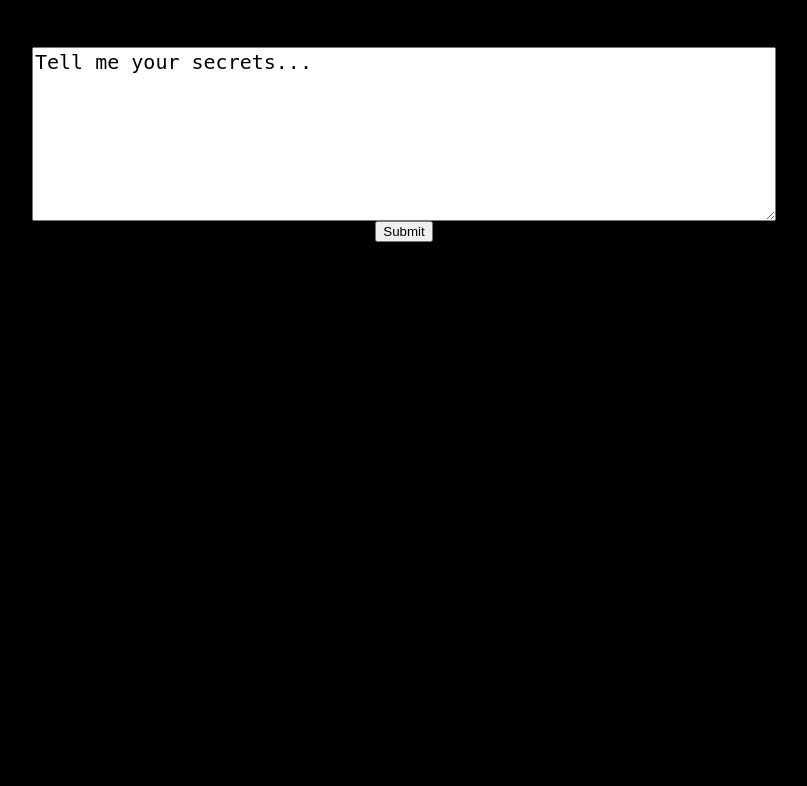
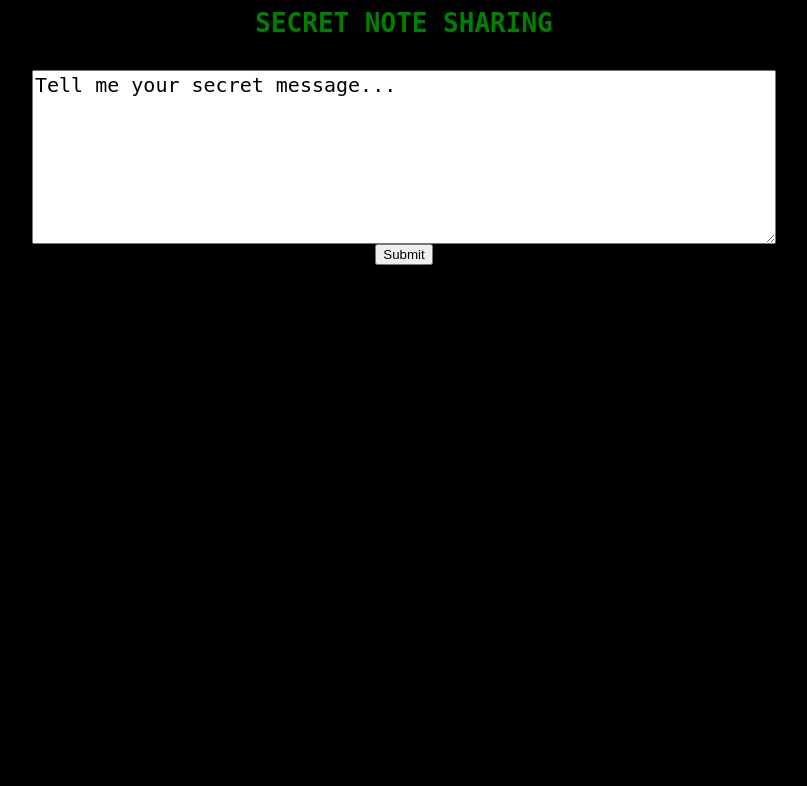
Before and after one commit to masbiery/cs2610_final_project, a Django app: page /secret_note_sharing/ in a window 1280 px wide. Shown: the top 786 px of the page, without its empty margins (236-1043 px from the left). Run offline with Django 3.2, Linux system fonts and the light colour scheme; some libraries are stand-ins or nearby versions.

Commit message:
Updated the templates and added more styling.

```diff
--- a/secret_note_sharing/static/secret_note_sharing/css/style.css
+++ b/secret_note_sharing/static/secret_note_sharing/css/style.css
@@ -1,10 +1,17 @@
 body {
     background-color: black;
     font-family: monospace;
-    margin: auto;
     text-align: center;
 }
 textarea {
     font-family: monospace;
     font-size: 20px;
+    resize:vertical;
 }
+h1, p {
+    color: green;
+}
+
+span {
+    background-color: white;
+}
--- a/secret_note_sharing/templates/secret_note_sharing/index.html
+++ b/secret_note_sharing/templates/secret_note_sharing/index.html
@@ -5,13 +5,16 @@
         <link rel='stylesheet' type='text/css' href='{% static 'secret_note_sharing/css/style.css' %}'/>
     </head>
     <body>
-        <h1>SECRET NOTE SHARING</h1>
-        <form method = 'POST'>
-            {% csrf_token %}
-            <textarea id = "textArea" name = 'message_text', rows = '7', cols = '60'>Tell me your secrets...</textarea>
+        <div>
+            <h1>SECRET NOTE SHARING</h1>
             </br>
-            <input type='submit' value = 'Submit' onclick = 'encryptMessage(message_text);'/>
-        </form>
+            <form method = 'POST'>
+                {% csrf_token %}
+                <textarea id = "textArea" name = 'message_text', rows = '7', cols = '60'>Tell me your secret message...</textarea>
+                </br>
+                <input type='submit' value = 'Submit' onclick = 'encryptMessage(message_text);'/>
+            </form>
+        </div>
     </body>
     <script src="https://cdnjs.cloudflare.com/ajax/libs/crypto-js/3.1.2/rollups/aes.js"></script>
     <script src="https://cdnjs.cloudflare.com/ajax/libs/crypto-js/3.1.2/rollups/pbkdf2.js"></script>
```
Also changed, not shown: secret_note_sharing/templates/secret_note_sharing/message_retrieve.html (+7 -3 lines), secret_note_sharing/templates/secret_note_sharing/message_submitted.html (+6 -2 lines), db.sqlite3.
